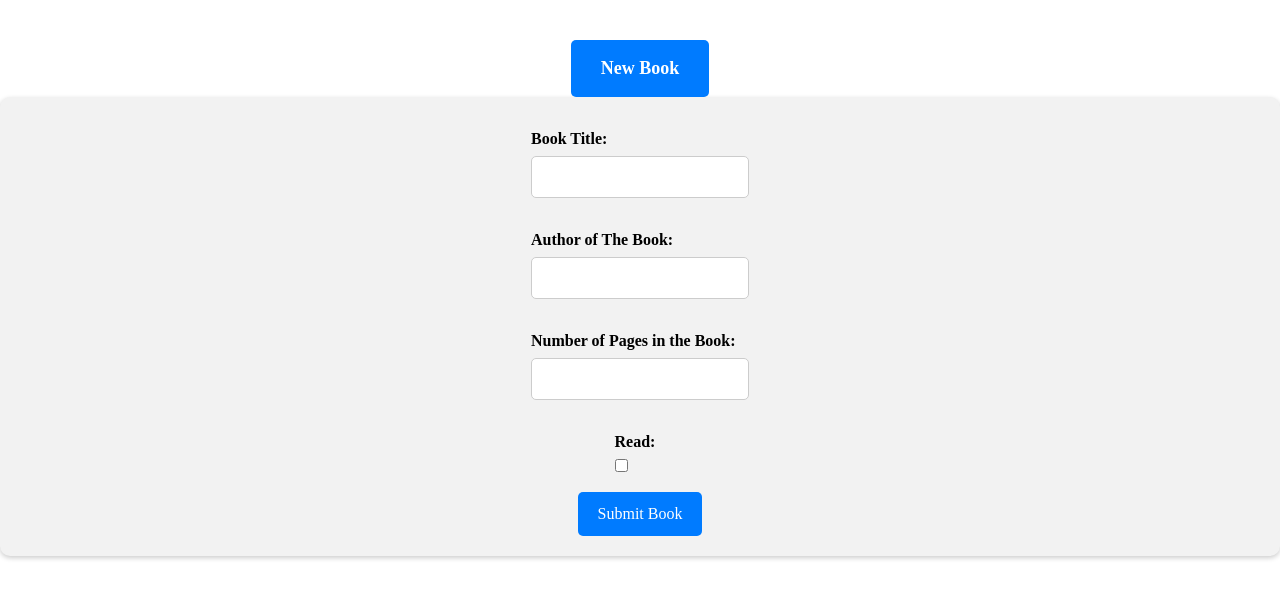
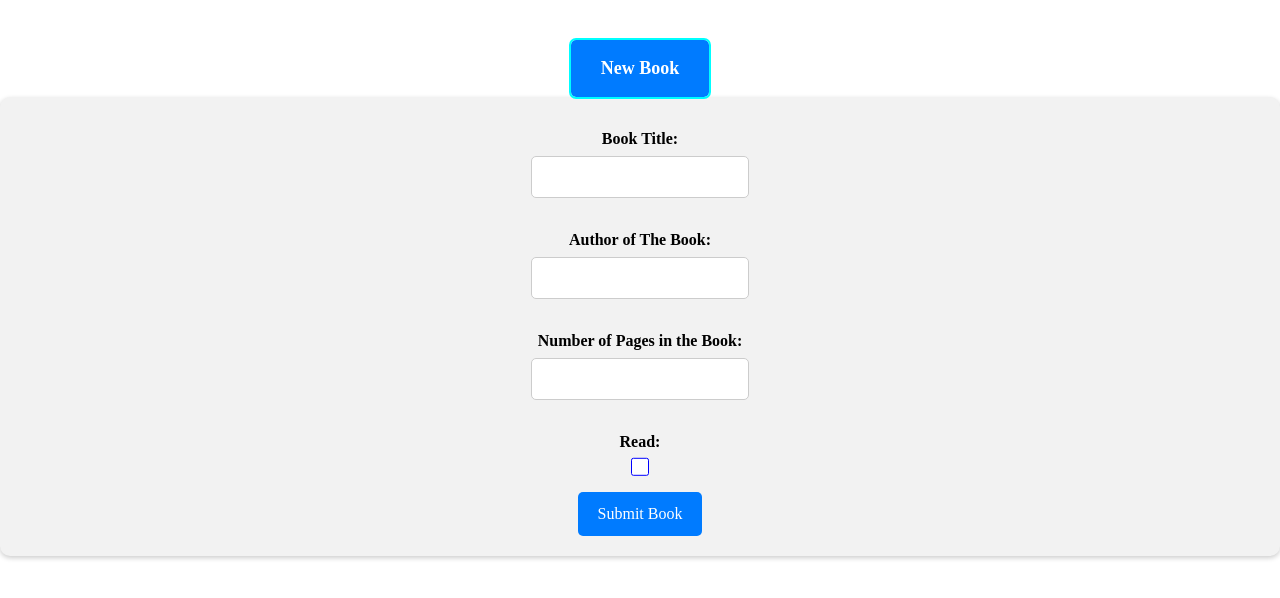
Before and after one commit to CodingSwordfish/Project-Library, a plain HTML site: page index.html in a window 1280 px wide. Both pictures are taken after a click on the button "New Book". Drawn offline with Linux system fonts and the light colour scheme.

Commit message:
Style the checkbox and center the label text

```diff
--- a/index.html
+++ b/index.html
@@ -16,19 +16,19 @@
 
         <div class="form-center-div">
             <div>
-              <label>Book Title:</label>
+              <label for="title" class="title-label">Book Title:</label>
               <input id="title" type="text">
             </div>
             <div>
-              <label>Author of The Book:</label>
+              <label for="author">Author of The Book:</label>
               <input id="author" type="text">
             </div>
             <div>
-              <label>Number of Pages in the Book:</label>
+              <label for="pages">Number of Pages in the Book:</label>
               <input id="pages" type="number">
             </div>
             <div>
-              <label>Read:</label>
+              <label for="read">Read:</label>
               <input id="read" type="checkbox">
             </div>
             <button type="submit">Submit Book</button>
--- a/index.js
+++ b/index.js
@@ -7,8 +7,10 @@ const authorInput = document.getElementById('author');
 const pagesInput = document.getElementById('pages');
 const readCheckbox = document.getElementById('read');
 
-newBookButton.addEventListener('click', () => {
+newBookButton.addEventListener('click', (e) => {
+
   newBookForm.classList.toggle('hidden');
+
 });
 
 // Initially hide the form
--- a/style.css
+++ b/style.css
@@ -78,10 +78,13 @@ h6 {
   margin-top: 5vh;
   font-weight: bold;
 }
-
+.newBookButton:focus {
+    outline: 2px solid aqua;
+}
 .newBookButton:hover {
   background-color: #0062cc;
 }
+
 
 .button-div {
   display: flex;
@@ -124,8 +127,11 @@ h6 {
 
   label {
     font-weight: bold;
-    margin-right: 10px;
+    margin: 0 auto;
+    text-align: center;
   }
+
+
 
   input[type="text"],
   input[type="number"] {
@@ -135,9 +141,35 @@ h6 {
   }
 
   input[type="checkbox"] {
-    margin-right: 5px;
+    appearance: none;
+    background-color: #fff;
+    margin: 0 auto;
+    font: inherit;
+    color: currentColor;
+    width: 1.15em;
+    height: 1.15em;
+    border:1px solid blue;
+    border-radius: 0.15em;
+    transform: translateY(-0.075em);
+    display: grid;
+    place-content: center;
+  }
 
+  input[type="checkbox"]:focus{
+outline: 1px solid aqua;
+  }
 
+  input[type="checkbox"]::before {
+    content: "";
+    width: 0.65em;
+    height: 0.65em;
+    transform: scale(0);
+    transition: 120ms transform ease-in-out;
+    box-shadow: inset 1em 1em blue;
+  }
+
+  input[type="checkbox"]:checked::before {
+    transform: scale(1);
   }
 
   button[type="submit"] {
```
